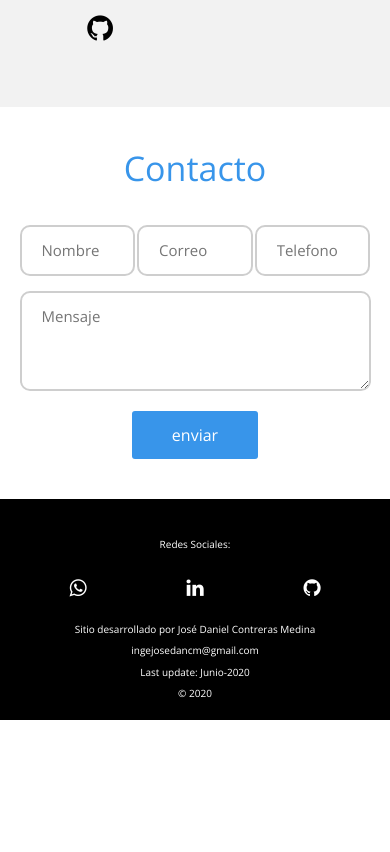
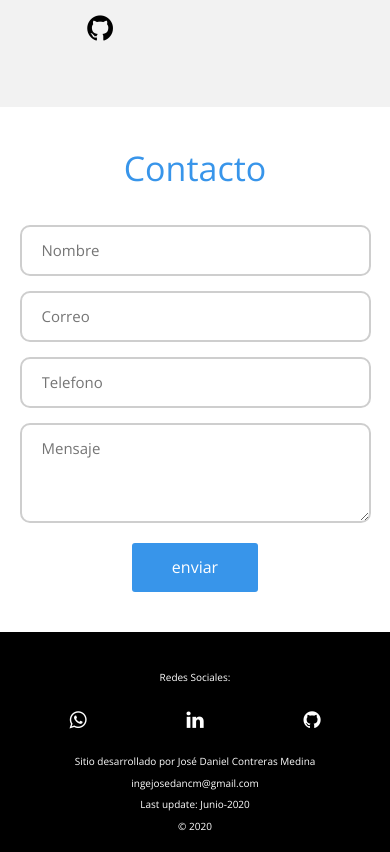
Before and after one commit to joseDanCM1995A/portafolio, a PHP site: page / in a window 390 px wide. Shown: the part 3302-4154 px from the top of the page. Before the commit the page ends 4022 px from the top, so only its background shows below. Run offline with PHP 8.4, Linux system fonts and the light colour scheme; some libraries are stand-ins or nearby versions.

Commit message:
updating: responsive design-smallmobiles_form section

```diff
--- a/css/estilos.css
+++ b/css/estilos.css
@@ -385,11 +385,15 @@ footer .redessociales .whats:hover {
     header .contenedor-texto .texto .profesion {
         font-size: 18px;
     }
+    footer .contacto .formulario {
+        flex-direction: column;
+    }
     footer .contacto .formulario input[type="text"],
     footer .contacto .formulario input[type="email"],
     footer .contacto .formulario input[type="tel"],
     footer .contacto .formulario textarea {
         font-size: 15px;
+        width: 100%;
     }
     .main .acercade .contenedor .texto {
         font-size: 10px;
@@ -424,6 +428,9 @@ footer .redessociales .whats:hover {
     }
     header .contenedor-texto .texto .profesion {
         font-size: 18px;
+    }
+    footer .contacto .formulario {
+        flex-direction: column;
     }
     footer .contacto .formulario input[type="text"],
     footer .contacto .formulario input[type="email"],
```
